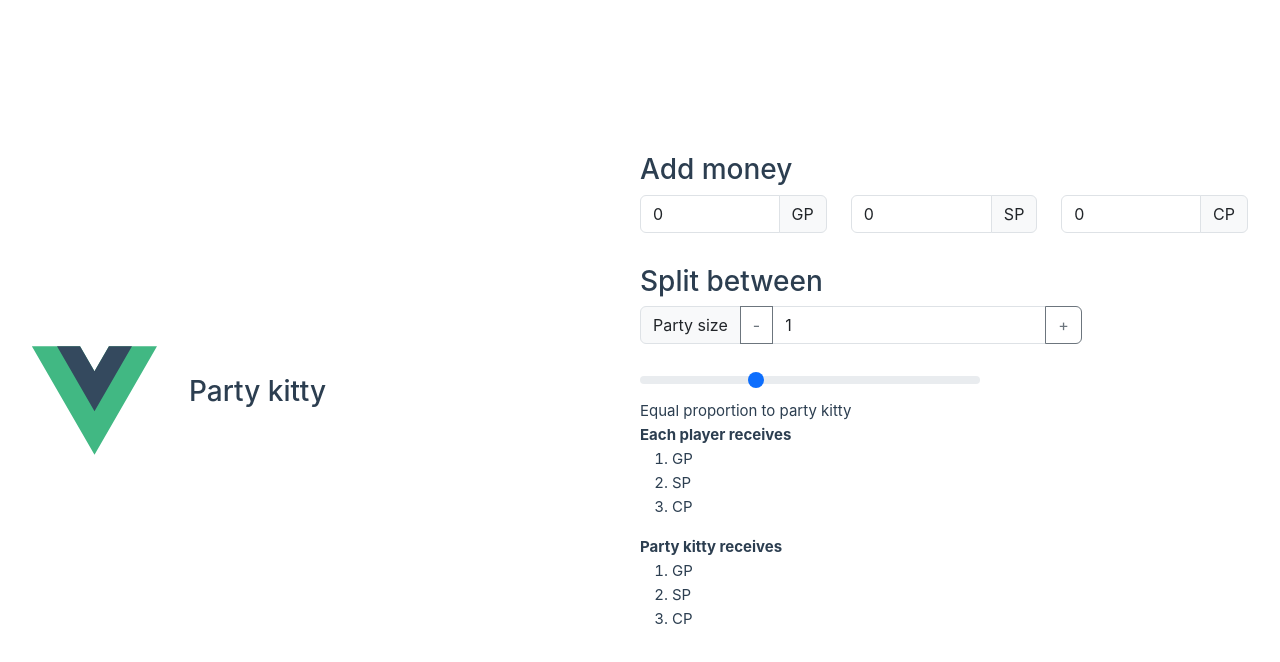
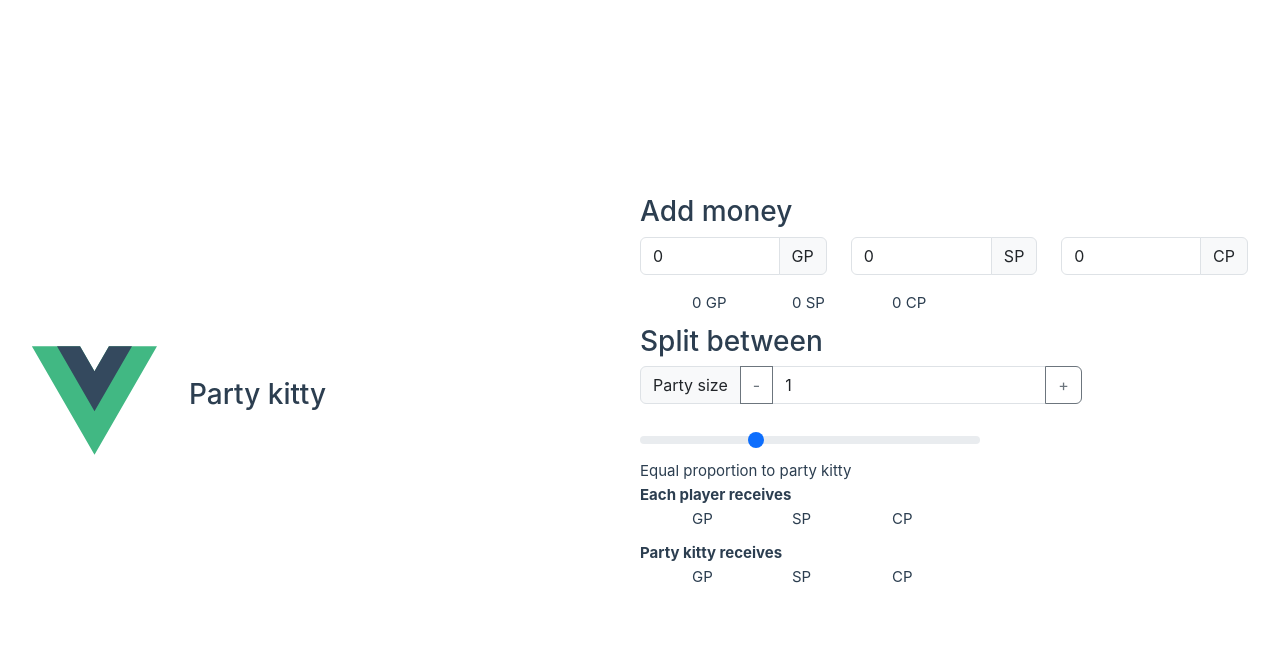
Before and after one commit to Trantion897/party-kitty, a Vue app: page / in a window 1280 px wide. Shown: the top 662 px of the page. Built offline with nearby package versions, Linux system fonts and the light colour scheme.

Commit message:
Change CurrencyDisplay to horizontal display

```diff
--- a/src/components/AddMoney.vue
+++ b/src/components/AddMoney.vue
@@ -151,6 +151,7 @@ const updateSplit = function() {
 	<section>
 		<h3>Add money</h3>
 		<money-input :currencies="currencies" :amounts="amount" @change="onChangeMoneyInput"></money-input>
+		<money-display :currencies="currencies" :amounts="amount"></money-display>
 		<split-control :partySize="partySize" @changePartySize="onChangePartySize" :splitRatio="splitRatio" @changeSplitRatio="onChangeSplitRatio"></split-control>
 
 		<dl>
--- a/src/components/CurrencyInput.vue
+++ b/src/components/CurrencyInput.vue
@@ -14,7 +14,7 @@ const changeValue = function(event) {
 </script>
 
 <template>
-	<div class="input-group mb-3 col">
+	<div class="input-group col">
 	    <input type="number" class="form-control" aria-label="Amount in {{currency}}" :value="amount" @change="changeValue" />
 	    <span class="input-group-text">{{currency}}</span>
 	</div>
--- a/src/components/MoneyDisplay.vue
+++ b/src/components/MoneyDisplay.vue
@@ -13,3 +13,16 @@ const props = defineProps({
 		</li>
 	</ol>
 </template>
+
+<style scoped>
+	ol {
+		list-style-type:none;
+		margin:0 10px 10px;
+	}
+	li {
+		display:inline-block;
+		min-width:80px;
+		margin: 0 10px;
+
+	}
+</style>
```
